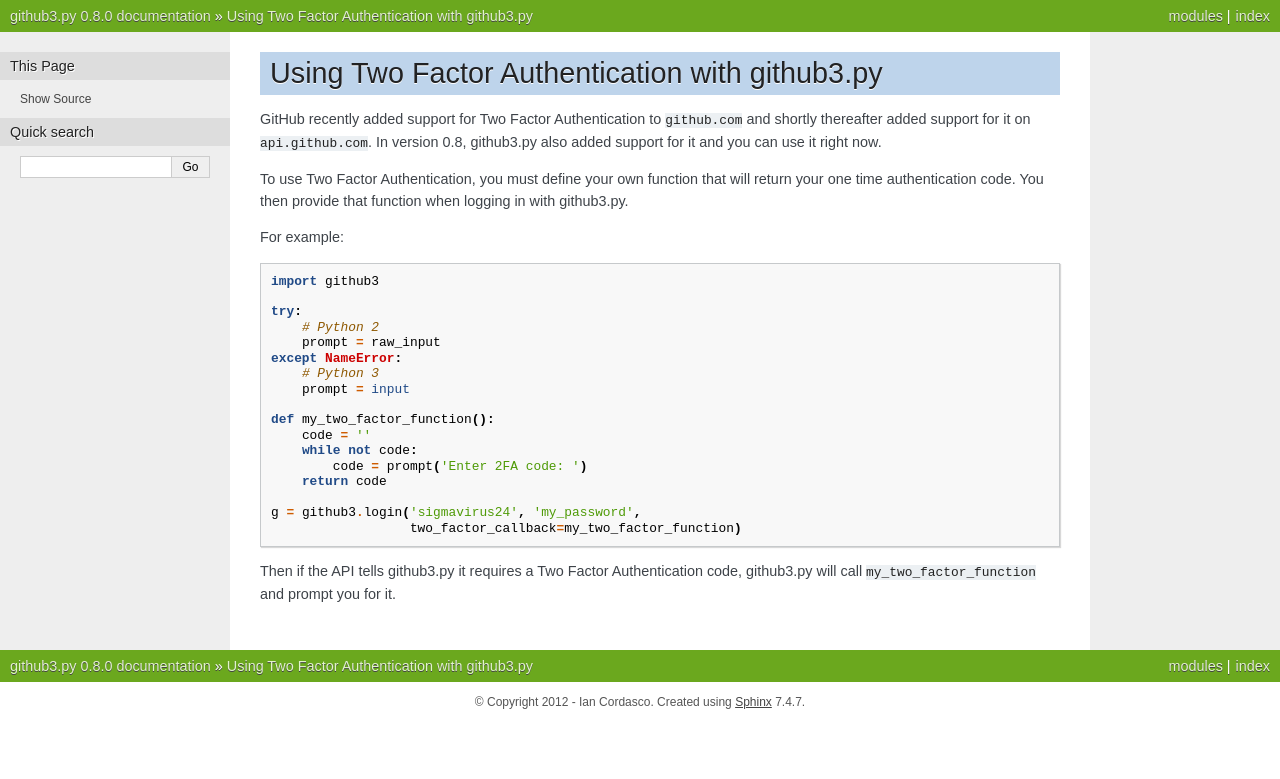
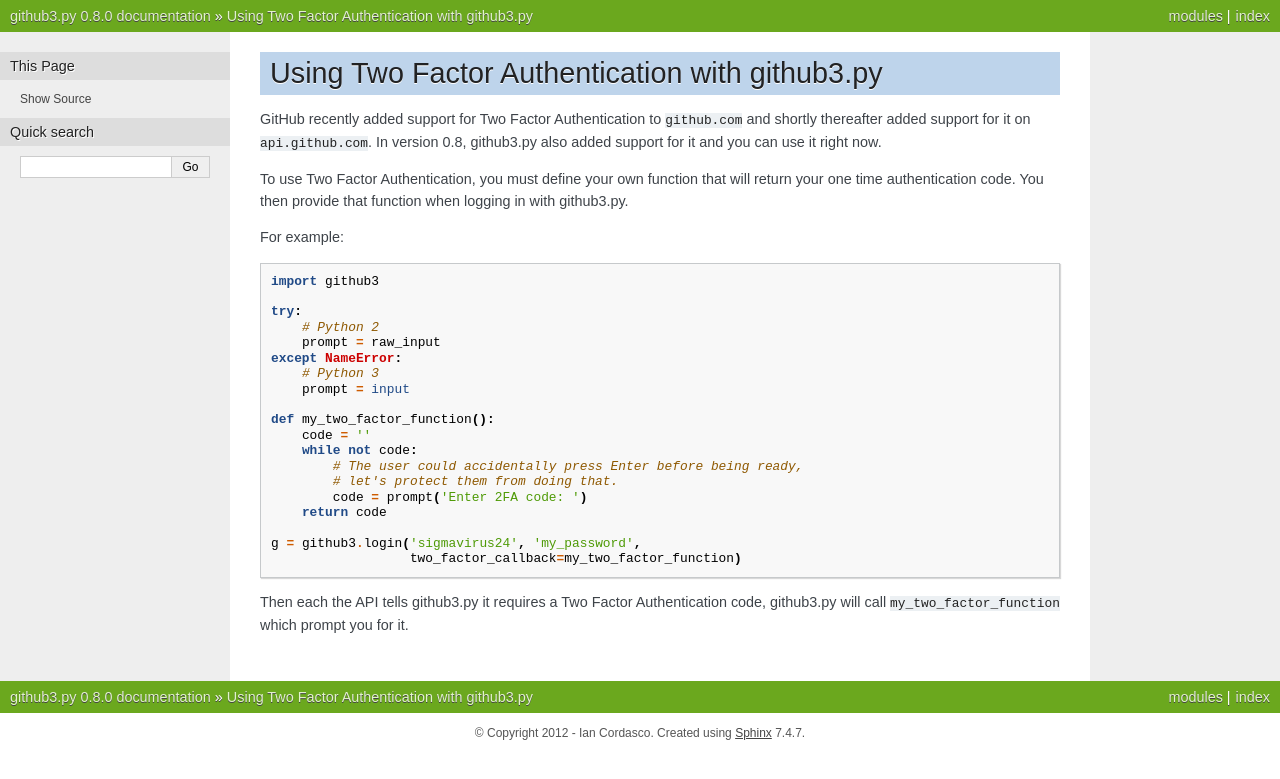
Before and after one commit to sigmavirus24/github3.py, a Sphinx documentation site: the page built from docs/examples/two_factor_auth.rst, in a window 1280 px wide. Shown: the top 779 px of the page. Built offline with Sphinx 7.4.7, drawn with Linux system fonts in a browser that asks for light colours.

Commit message:
Comment the example code
A bit of clarification

```diff
--- a/docs/examples/two_factor_auth.rst
+++ b/docs/examples/two_factor_auth.rst
@@ -25,11 +25,13 @@ For example:
     def my_two_factor_function():
         code = ''
         while not code:
+            # The user could accidentally press Enter before being ready,
+            # let's protect them from doing that.
             code = prompt('Enter 2FA code: ')
         return code
 
     g = github3.login('sigmavirus24', 'my_password',
                       two_factor_callback=my_two_factor_function)
 
-Then if the API tells github3.py it requires a Two Factor Authentication code,
-github3.py will call ``my_two_factor_function`` and prompt you for it.
+Then each the API tells github3.py it requires a Two Factor Authentication
+code, github3.py will call ``my_two_factor_function`` which prompt you for it.
```
